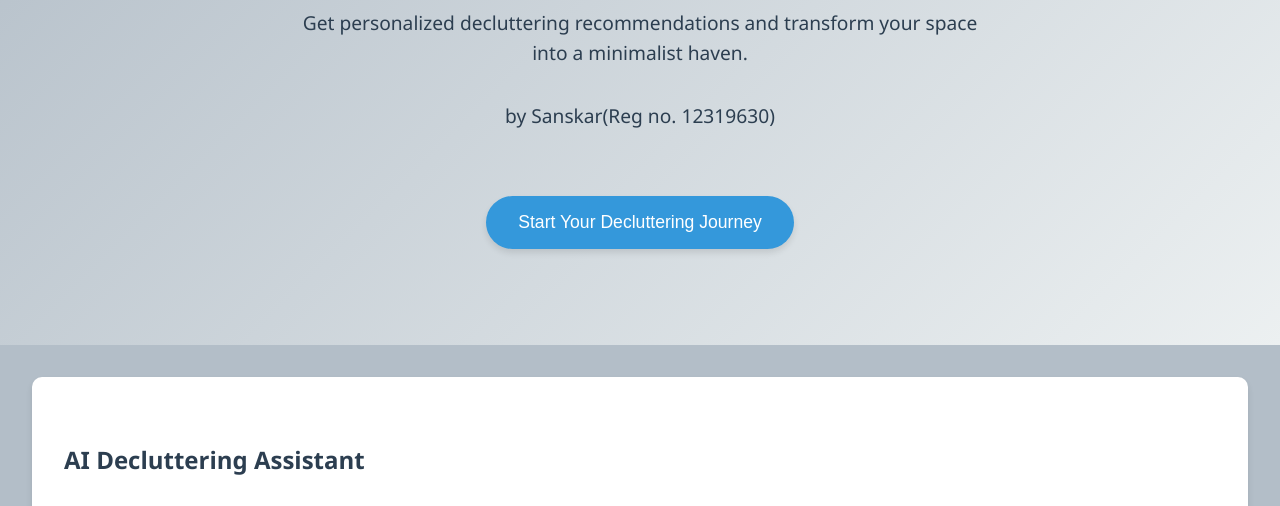
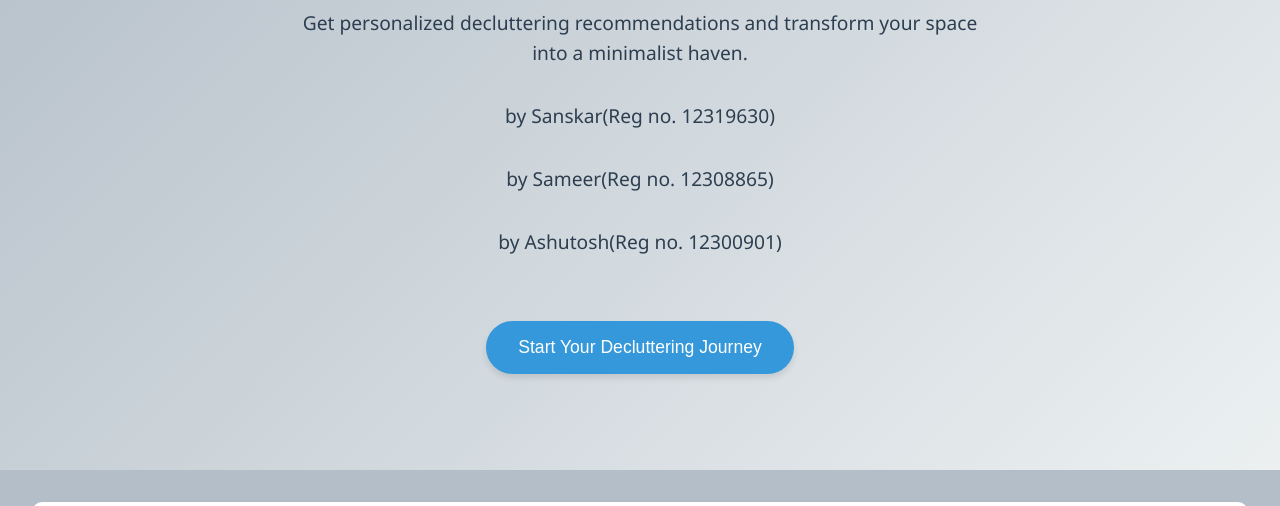
Before and after one commit to funnycoder241/declutter, a website: page public/index.html in a window 1280 px wide. Shown: the part 280-786 px from the top of the page. Drawn offline with Linux system fonts and the light colour scheme.

Commit message:
Update index.html

```diff
--- a/public/index.html
+++ b/public/index.html
@@ -26,6 +26,8 @@
             <h1>Transform Your Space with AI-Powered Decluttering</h1>
             <p>Get personalized decluttering recommendations and transform your space into a minimalist haven.</p>
             <p>by Sanskar(Reg no. 12319630)</p>
+            <p>by Sameer(Reg no. 12308865)</p>
+            <p>by Ashutosh(Reg no. 12300901)</p>
             <button class="cta-button" onclick="scrollToAssistant()">Start Your Decluttering Journey</button>
         </section>
 
```
